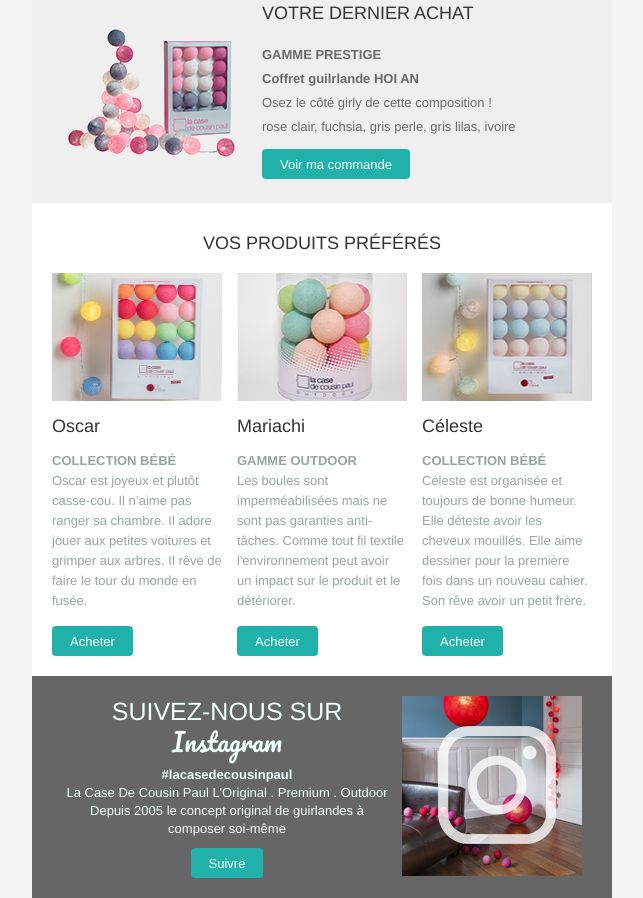
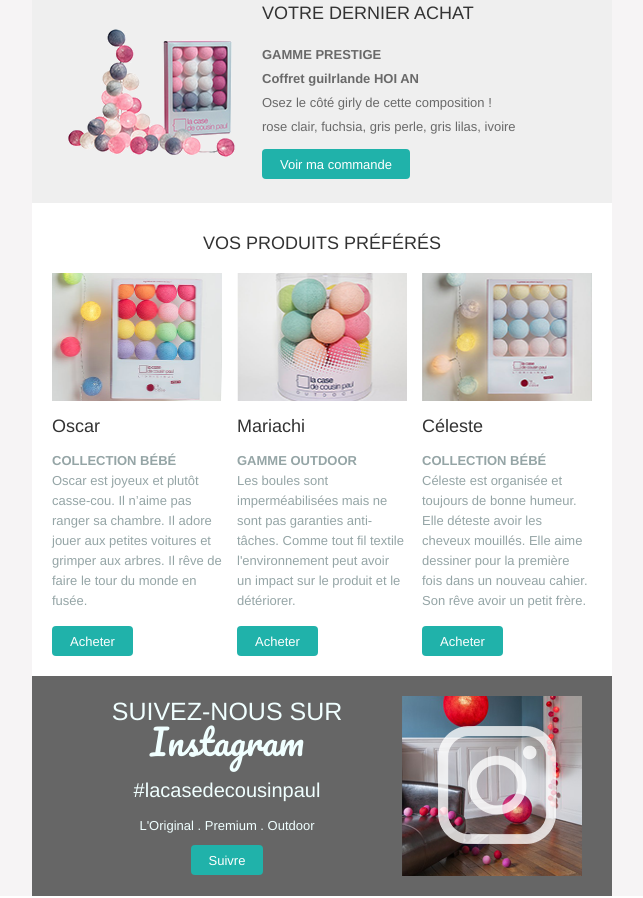
Before and after one commit to andreamoreau/newsletter, a plain HTML site: page index.html in a window 1280 px wide. Shown: the part 556-1454 px from the top of the page, without its empty margins (318-961 px from the left). Drawn offline with Linux system fonts and the light colour scheme.

Commit message:
modif case instagram

```diff
--- a/index.html
+++ b/index.html
@@ -794,7 +794,7 @@
                                                             <tr>
                                                                 <td style="font-family: Helvetica, arial, sans-serif; font-size: 25px; color: #F0FFFF; text-align:center;line-height: 30px;" st-title="rightimage-title">
                                                                     SUIVEZ-NOUS SUR
-                                                                    <p style="font-family:'Pacifico', cursive">Instagram</p>
+                                                                    <p style="font-size: 35px;font-family:'Pacifico', cursive">Instagram</p>
                                                                 </td>
                                                             </tr>
                                                             <!-- end of title -->
@@ -806,7 +806,7 @@
                                                             <!-- content -->
                                                             <tr>
                                                                 <td style="font-family: Helvetica, arial, sans-serif; font-size: 13px; color: #F0FFFF ; text-align:center;line-height: 18px;" st-content="rightimage-paragraph">
-                                                                    <strong> #lacasedecousinpaul </strong> <br> La Case De Cousin Paul L'Original . Premium . Outdoor <br> Depuis 2005 le concept original de guirlandes à composer soi-même </td>
+                                                                    <p style="font-size: 20px; padding-top: 15px;"> #lacasedecousinpaul </p> <br> L'Original . Premium . Outdoor </td>
                                                             </tr>
                                                             <!-- end of content -->
                                                             <!-- Spacing -->
```
